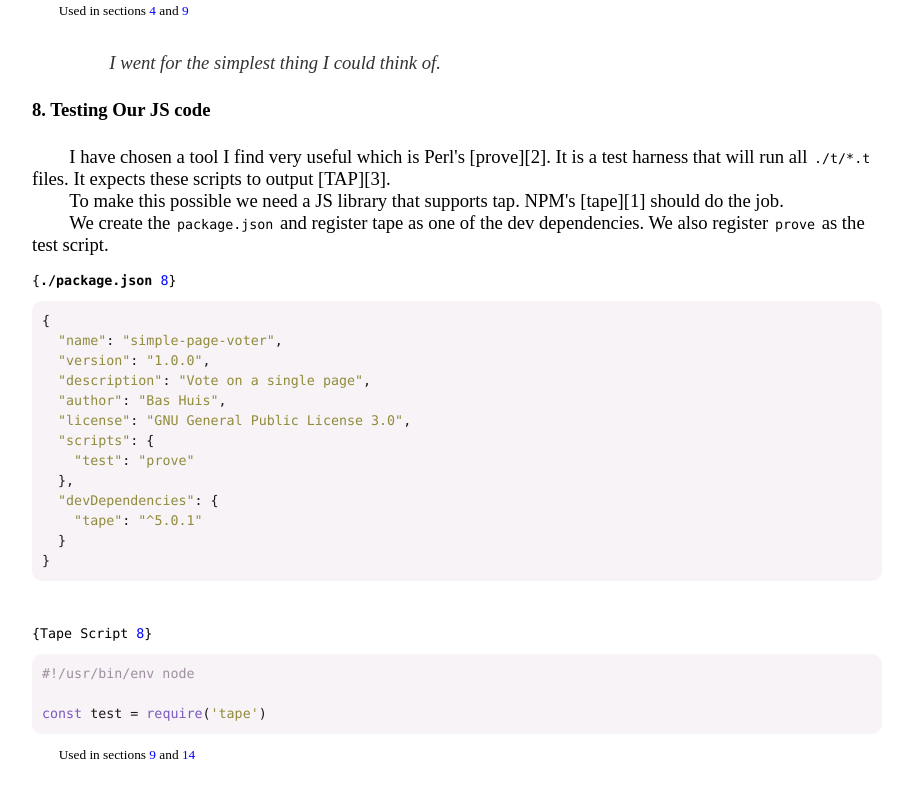
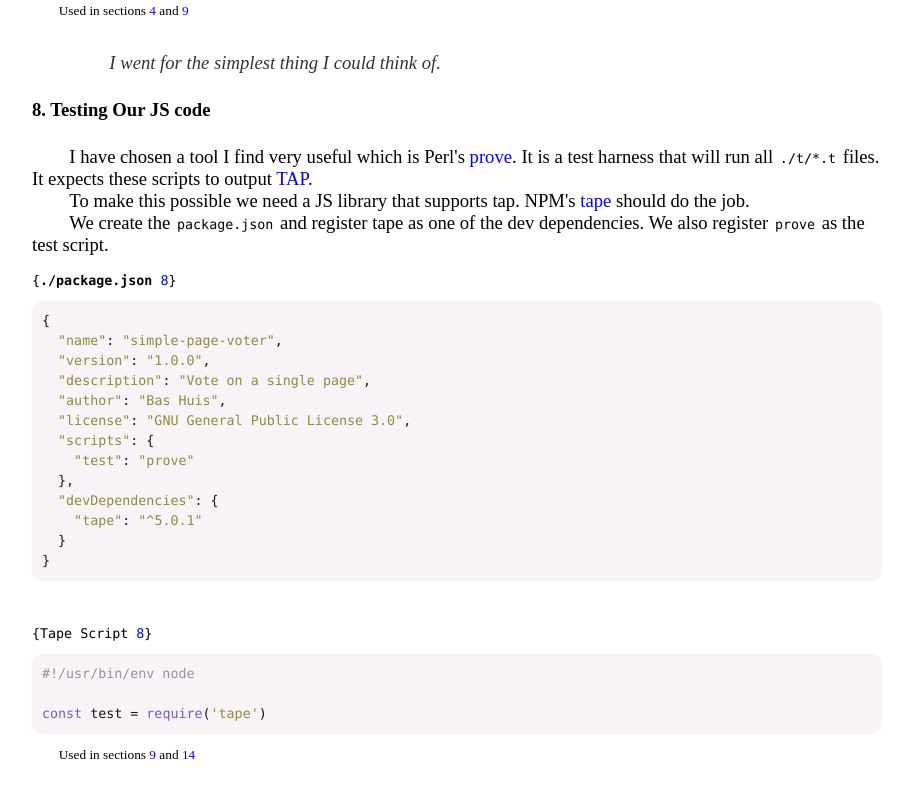
Before and after one commit to bas080/single-page-voter, a website: page index.html in a window 1280 px wide. Shown: the part 3852-4652 px from the top of the page, without its empty margins (183-1092 px from the left). Drawn offline with Linux system fonts and the light colour scheme.

Commit message:
Fix references in testing section

```diff
--- a/index.html
+++ b/index.html
@@ -287,11 +287,11 @@ function state(initialState) {
 
 </div>
 <a name="1:8"><div class="section"><h4>8. Testing Our JS code</h4></a>
-<p>I have chosen a tool I find very useful which is Perl's [prove][2]. It is
+<p>I have chosen a tool I find very useful which is Perl's <a href="https://perldoc.perl.org/prove.html">prove</a>. It is
 a test harness that will run all <code>./t/*.t</code> files. It expects these scripts to
-output [TAP][3].
+output <a href="http://testanything.org/">TAP</a>.
 </p>
-<p>To make this possible we need a JS library that supports tap. NPM's [tape][1]
+<p>To make this possible we need a JS library that supports tap. NPM's <a href="https://www.npmjs.com/package/tape">tape</a>
 should do the job.
 </p>
 <p>We create the <code>package.json</code> and register tape as one of the dev dependencies.
```
Also changed, not shown: 1 other file.
